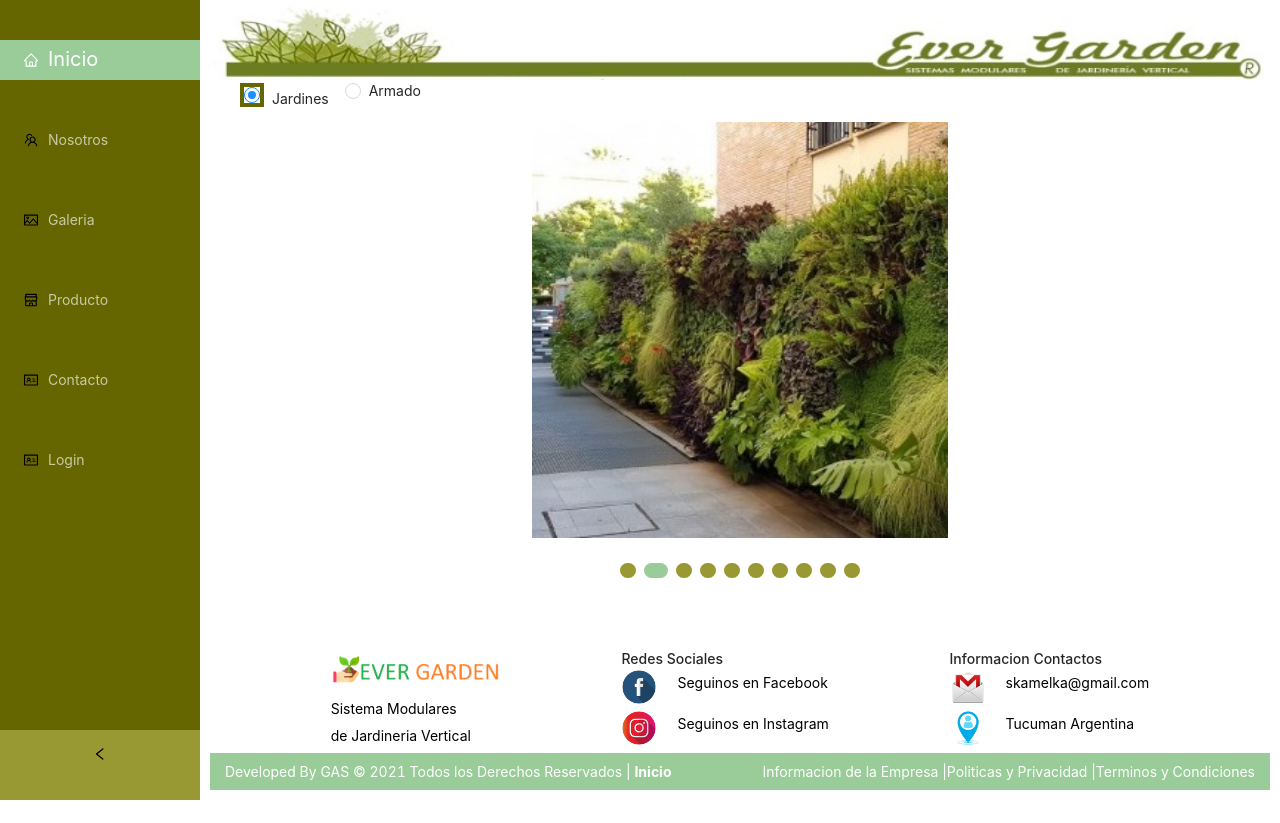
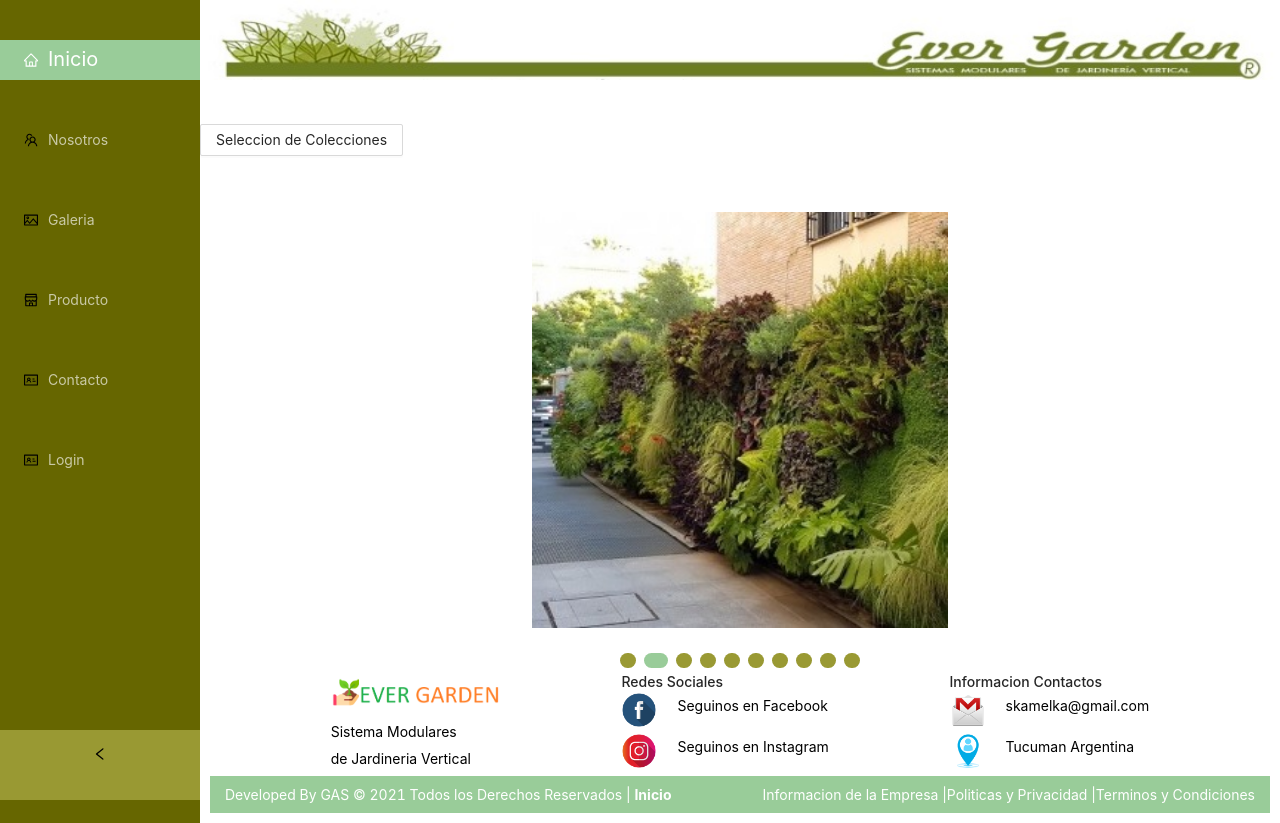
Before and after one commit to andyska/EverGarden-FrontEnd, a React (Create React App) app in the folder my-app/: page /galery in a window 1280 px wide. Before the commit the page ends 800 px from the top, so only its background shows below. Built offline with nearby package versions, Linux system fonts and the light colour scheme.

Commit message:
cambio el selector de galeria por un dropdown

```diff
--- a/my-app/src/components/Carousel/Carousel.jsx
+++ b/my-app/src/components/Carousel/Carousel.jsx
@@ -5,6 +5,7 @@ import gardenImages from './GardenImages'
 //import armadoImages from './ArmadoImages'
 import './Carousel.css'
 import RadioGalery from '../Radio/Radio'
+import MyDropDown from '../DropDown/DropDown'
 
 function onChange(a, b, c) {
   // console.log('carousel onchange=>',a, b, c);
@@ -32,10 +33,11 @@ const MyCarousel = () => {
 
   return (
   <div>
-    <RadioGalery galeryImages={galeryImages} setGaleryImages={setGaleryImages} />
+    <MyDropDown  galeryImages={galeryImages} setGaleryImages={setGaleryImages} />
     <Carousel afterChange={onChange}
       effect="fade" //esto hace que pase como apagandose...
       autoplay
+      dotPosition="bottom"
       //arrows nextArrow={<RightCircleTwoTone  twoToneColor="#666600" />}
       //prevArrow={<LeftCircleTwoTone twoToneColor="#666600" />}
       >
--- /dev/null
+++ b/my-app/src/components/DropDown/DropDown.jsx
@@ -0,0 +1,41 @@
+import { Menu, Dropdown, Button, Space } from 'antd';
+import gardenImages from '../Carousel/GardenImages'
+import armadoImages from '../Carousel/ArmadoImages'
+
+const MyDropDown = ( {galeryImages, setGaleryImages} ) => {
+const onMenuClick = e => {
+    // console.log('menu click', e.target.target);
+    // en target.target viene el valor de la propiedad target del menu
+     if (e.target.target == 1 ) {
+         setGaleryImages(gardenImages)
+     } else {
+         setGaleryImages(armadoImages)}
+   }
+
+ const menu = (
+  <Menu>
+    <Menu.Item>
+      <a target="1" rel="noopener noreferrer" onClick={onMenuClick}>
+        Jardines
+      </a>
+    </Menu.Item>
+    <Menu.Item>
+      <a target="2" rel="noopener noreferrer"  onClick={onMenuClick}>
+        Pasos de Armado
+      </a>
+    </Menu.Item>
+   </Menu>
+  );
+
+  return (
+    <Space direction="vertical">
+    <Space wrap>
+      <Dropdown overlay={menu} placement="bottomLeft">
+        <Button>Seleccion de Colecciones</Button>
+      </Dropdown>
+    </Space>
+  </Space>
+  )
+}
+
+export default MyDropDown
```
